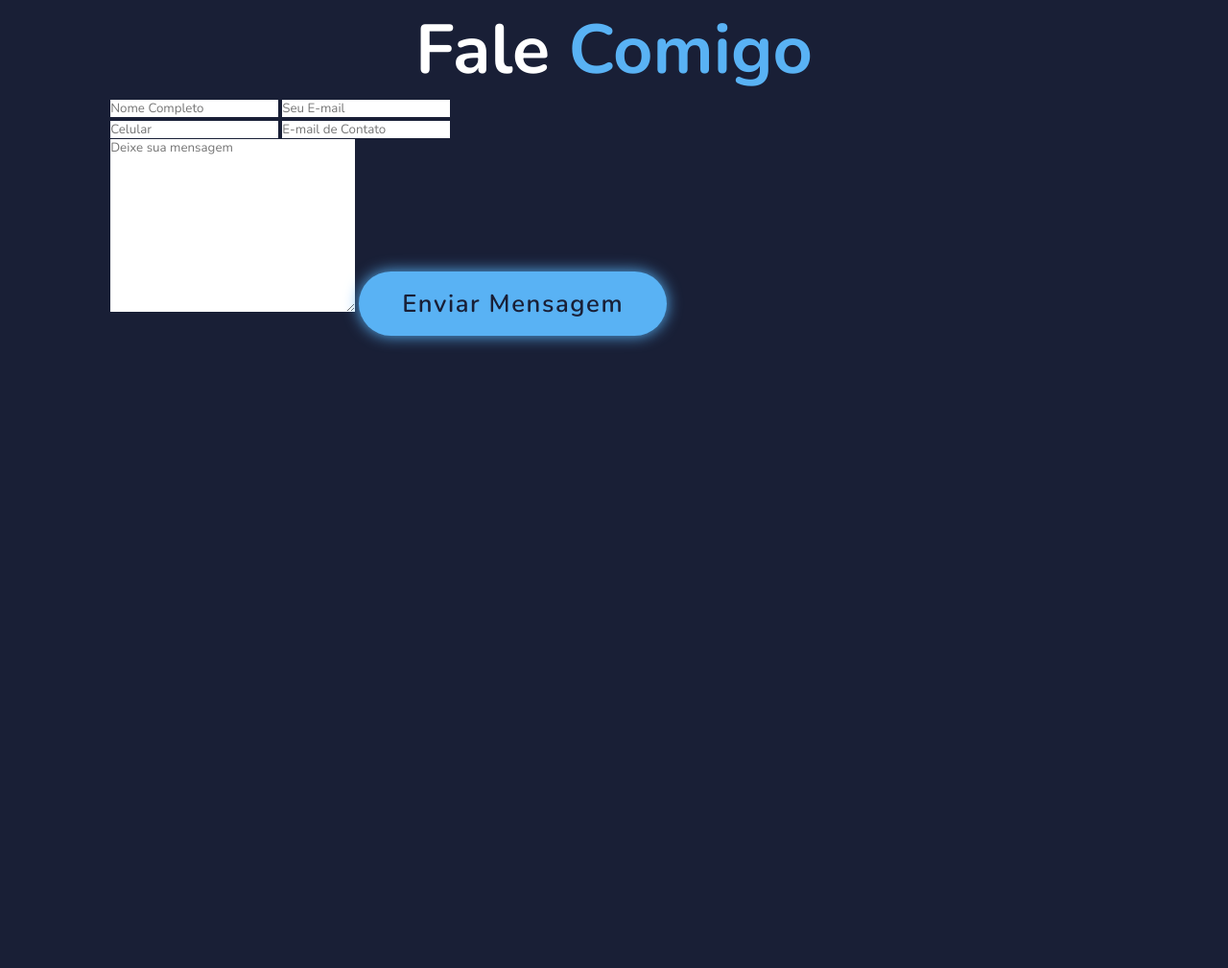
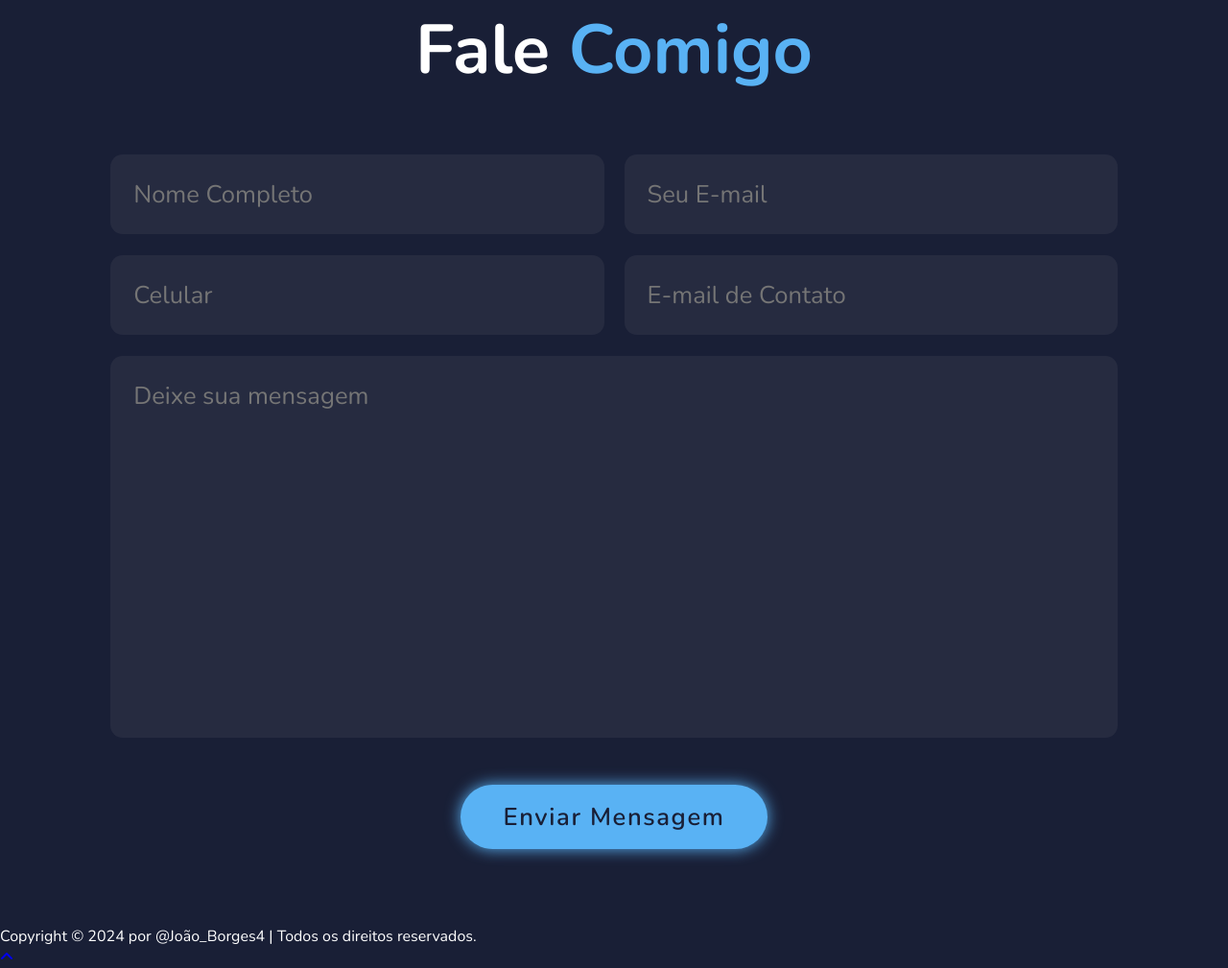
Before and after one commit to joaoalmeida300/Portf-lio, a plain HTML site: page index.html in a window 1280 px wide. Shown: the part 6434-7443 px from the top of the page at 96% size. Before the commit the page ends 7077 px from the top, so only its background shows below. Drawn offline with nearby package versions, Linux system fonts and the light colour scheme.

Commit message:
Add files via upload

```diff
--- a/index.html
+++ b/index.html
@@ -171,6 +171,15 @@
 
 
     <!--SEÇÃO RODAPÉ-->
+    <footer class="footer">
+        <div class="footer-text">
+            <p>Copyright &copy; 2024 por @João_Borges4 | Todos os direitos reservados.</p>
+        </div>
+        <Div class="footer-iconTop">
+            <a href="#home">
+            <i class="fa-solid fa-angle-up"></i></a>
+        </Div>
+    </footer>
 <script src="JS/main.js"></script>
 </body>
 </html>
--- a/style/styles.css
+++ b/style/styles.css
@@ -296,3 +296,47 @@ span {
     font-size: 2rem;
     color: var(--snd-bf-color);
 }
+
+.contact h2 {
+    margin-bottom: 3rem;
+
+}
+
+.contact form {
+    max-width: 70rem;
+    margin: 1rem auto;
+    text-align: center;
+    margin-bottom: 3rem;
+    }
+
+    .contact form .input-box {
+        display: flex;
+        justify-content: space-between;
+        flex-wrap: wrap;
+    }
+
+    .contact form .input-box input,
+    .contact form textarea {
+        width: 100%;
+        padding: 1.5rem;
+        font-size: 1.6rem;
+        color: var(--text-color);
+        background: var(--snd-bf-color);
+        border-radius: .8rem;
+
+        margin: .7rem 0;
+    }
+
+    .contact form .input-box input {
+        width: 49%;
+
+    }
+
+    .contact form textarea {
+        resize: none;
+    }
+
+    .contact form .btn {
+        margin-top: 2rem;
+        cursor: pointer;
+    }
```
